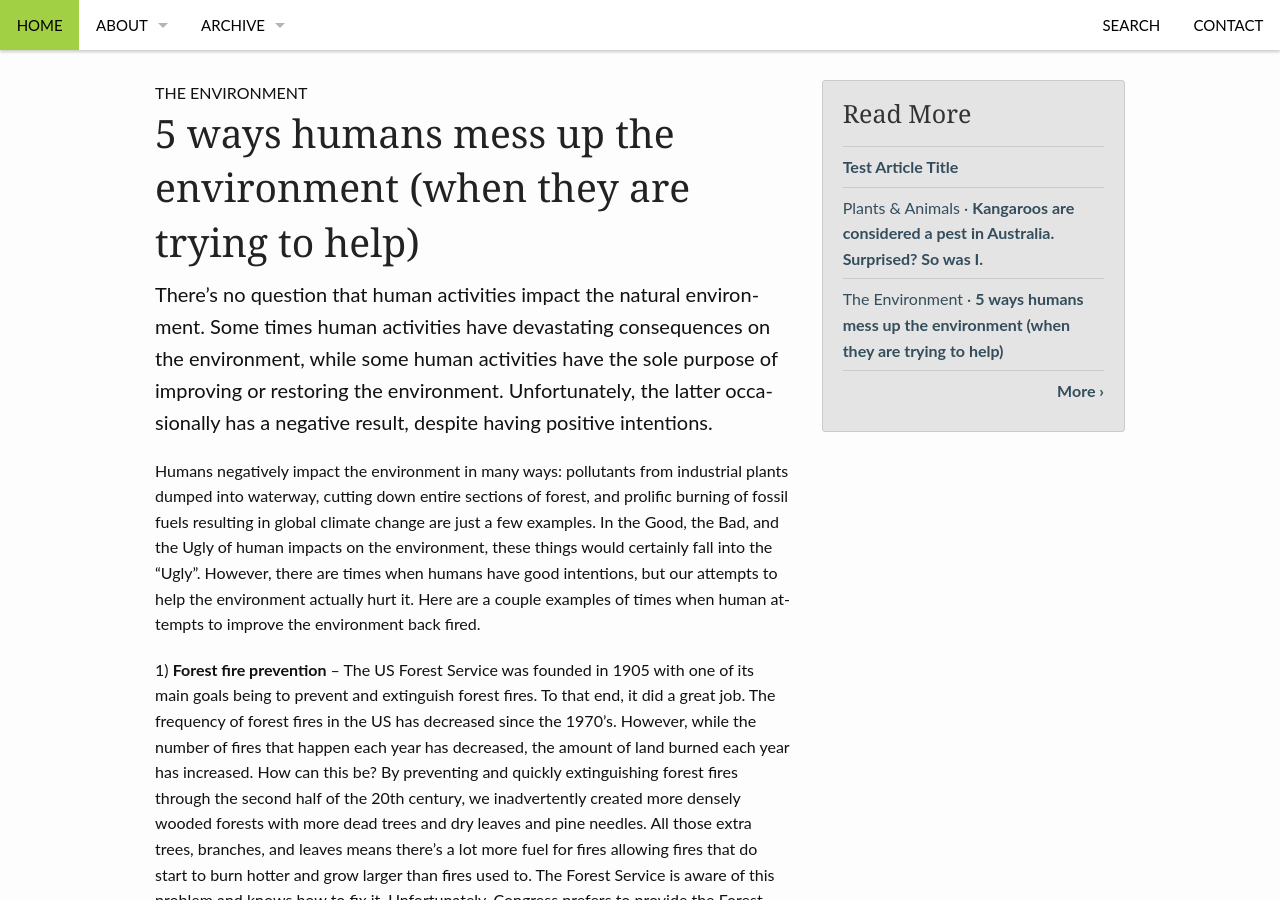
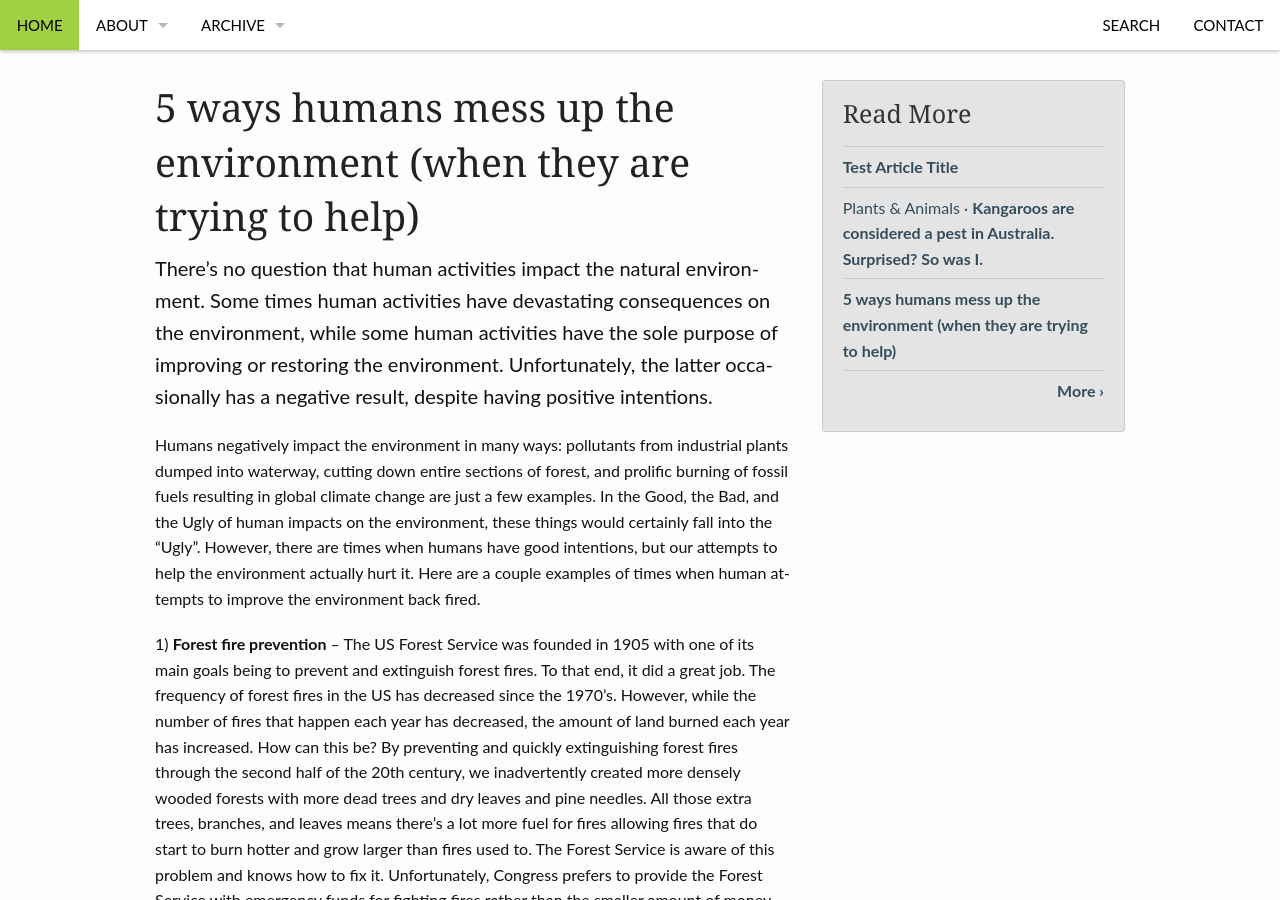
Before and after one commit to tguttata/thatslifesci-1, a Jekyll site: the page built from _posts/2015-10-13-5-ways-environment-DA.md, in a window 1280 px wide and 900 px high. Built offline with Jekyll 4.4.1, drawn with Linux system fonts in a browser that asks for light colours; comment, search, counter and statistics services are not loaded.

Commit message:
Update 2015-10-13-5-ways-environment-DA.md

```diff
--- a/_posts/2015-10-13-5-ways-environment-DA.md
+++ b/_posts/2015-10-13-5-ways-environment-DA.md
@@ -3,11 +3,11 @@
 #
 # Content
 #
-subheadline: "The Environment"
+subheadline:
 title: "5 ways humans mess up the environment  (when they are trying to help)"
 teaser: "There’s no question that human activities impact the natural environment. Some times human activities have devastating consequences on the environment, while some human activities have the sole purpose of improving or restoring the environment. Unfortunately, the latter occasionally has a negative result, despite having positive intentions."
 categories:
-  -
+  - The Environment
 tags:
   -
 #
```
